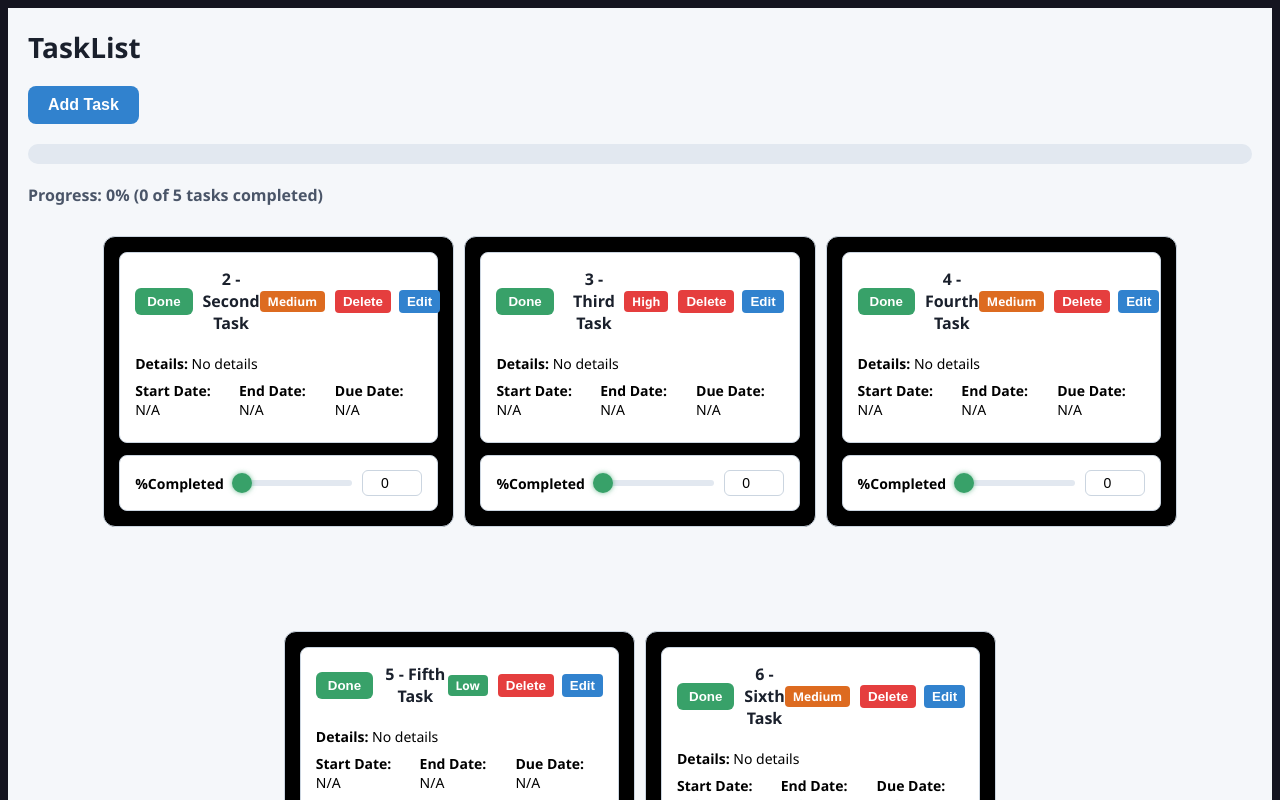
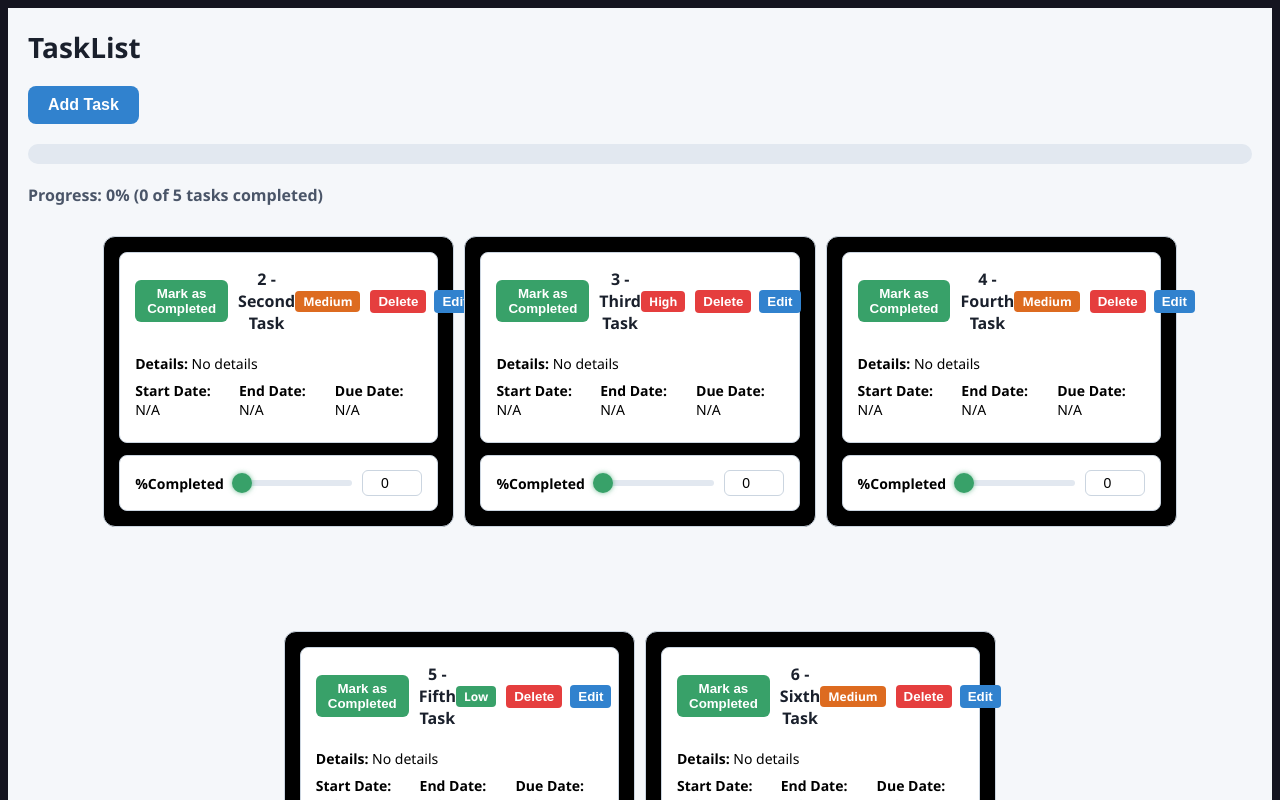
Before and after one commit to rezist25/Tasklist, a React (Create React App) app: page / in a window 1280 px wide. Shown: the top 800 px of the page. Built offline with nearby package versions, Linux system fonts and the light colour scheme.

Commit message:
completion

```diff
--- a/src/component/Task.js
+++ b/src/component/Task.js
@@ -157,10 +157,10 @@ export default function Task({ task, onToggle, onDelete, onUpdate, onEdit }) {
               aria-label={
                 task.completed
                   ? `Mark task ${task.title} as Not Completed`
-                  : `Mark task ${task.title} as done`
+                  : `Mark task ${task.title} as completed`
               }
             >
-              {task.completed ? "Not Completed" : "Done"}
+              {task.completed ? "Mark as Not Completed" : "Mark as Completed"}
             </button>
             <span className="title">
               {task.id} - {task.title}
```
